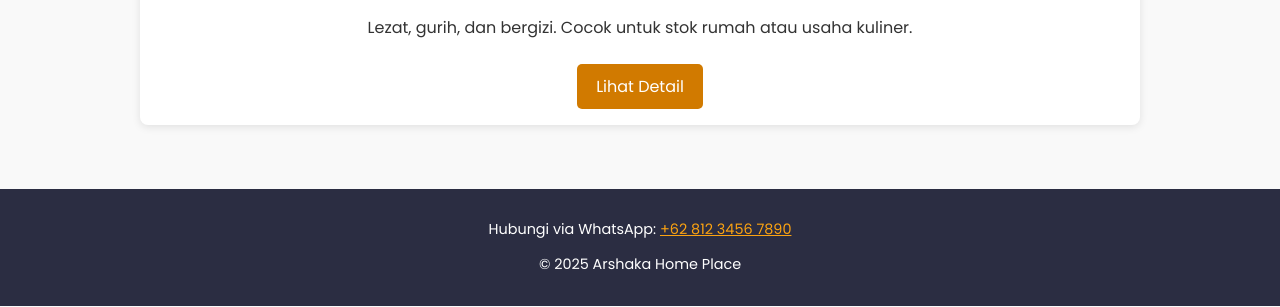
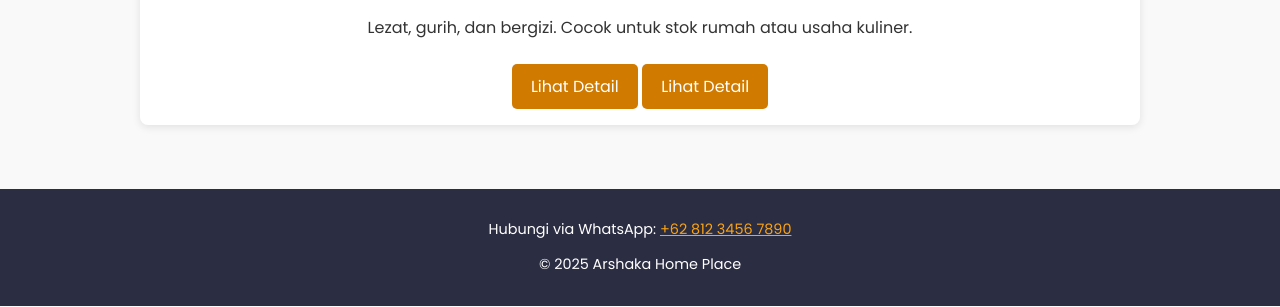
Before and after one commit to Sendiri-div/Arshaka-Home-Place, a plain HTML site: page index.html in a window 1280 px wide. Shown: the part 493-800 px from the top of the page. Drawn offline with Linux system fonts and the light colour scheme.

Commit message:
Update index.html

```diff
--- a/index.html
+++ b/index.html
@@ -41,6 +41,7 @@
       <h3>Nugget Ayam Premium</h3>
       <p>Lezat, gurih, dan bergizi. Cocok untuk stok rumah atau usaha kuliner.</p>
       <a href="nugget.html" class="btn">Lihat Detail</a>
+      <a href="nugget.html" class="btn">Lihat Detail</a>
     </div>
   </section>
 
```
